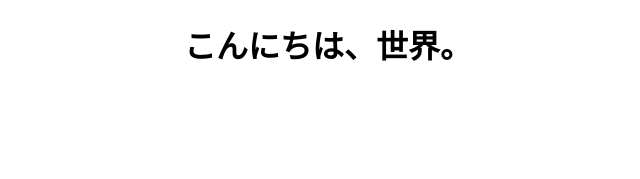
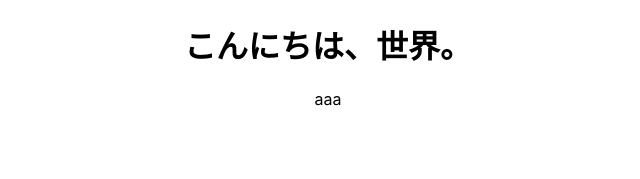
Before and after one commit to azufb/dockerExpress, a React (Create React App) app in the folder frontend/: page / in a window 1280 px wide. Shown: the top 179 px of the page, without its empty margins (312-952 px from the left). Built offline with nearby package versions, Linux system fonts and the light colour scheme.

Commit message:
関数コンポーネントに修正

```diff
--- a/frontend/src/App.js
+++ b/frontend/src/App.js
@@ -1,9 +1,13 @@
+import { useState } from 'react';
 import './App.css';
 
-function App() {
+const App = () => {
+  const [message, setMessage] = useState('aaa');
+
   return (
     <div className="App">
       <h1>こんにちは、世界。</h1>
+      <p>{message}</p>
     </div>
   );
 }
```
